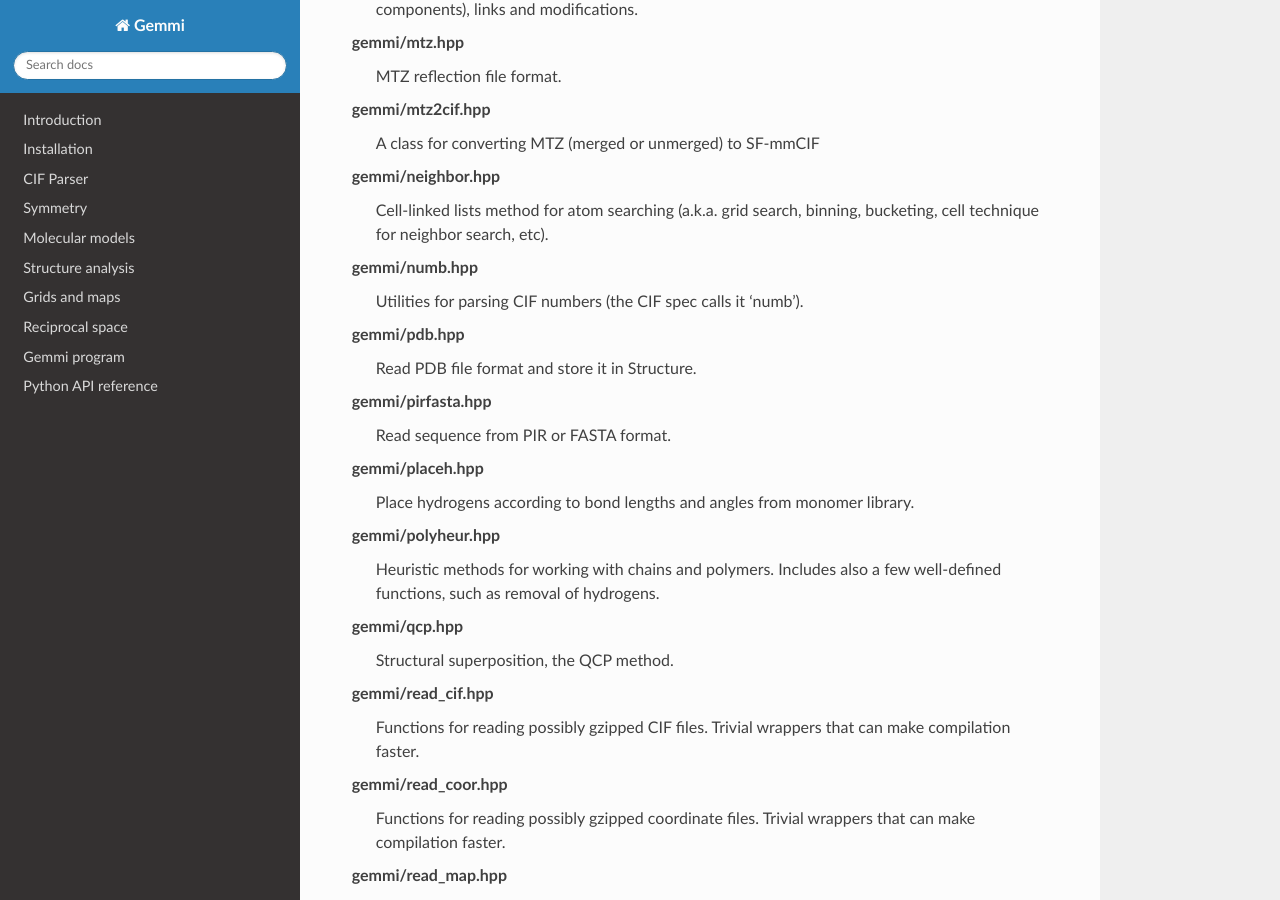
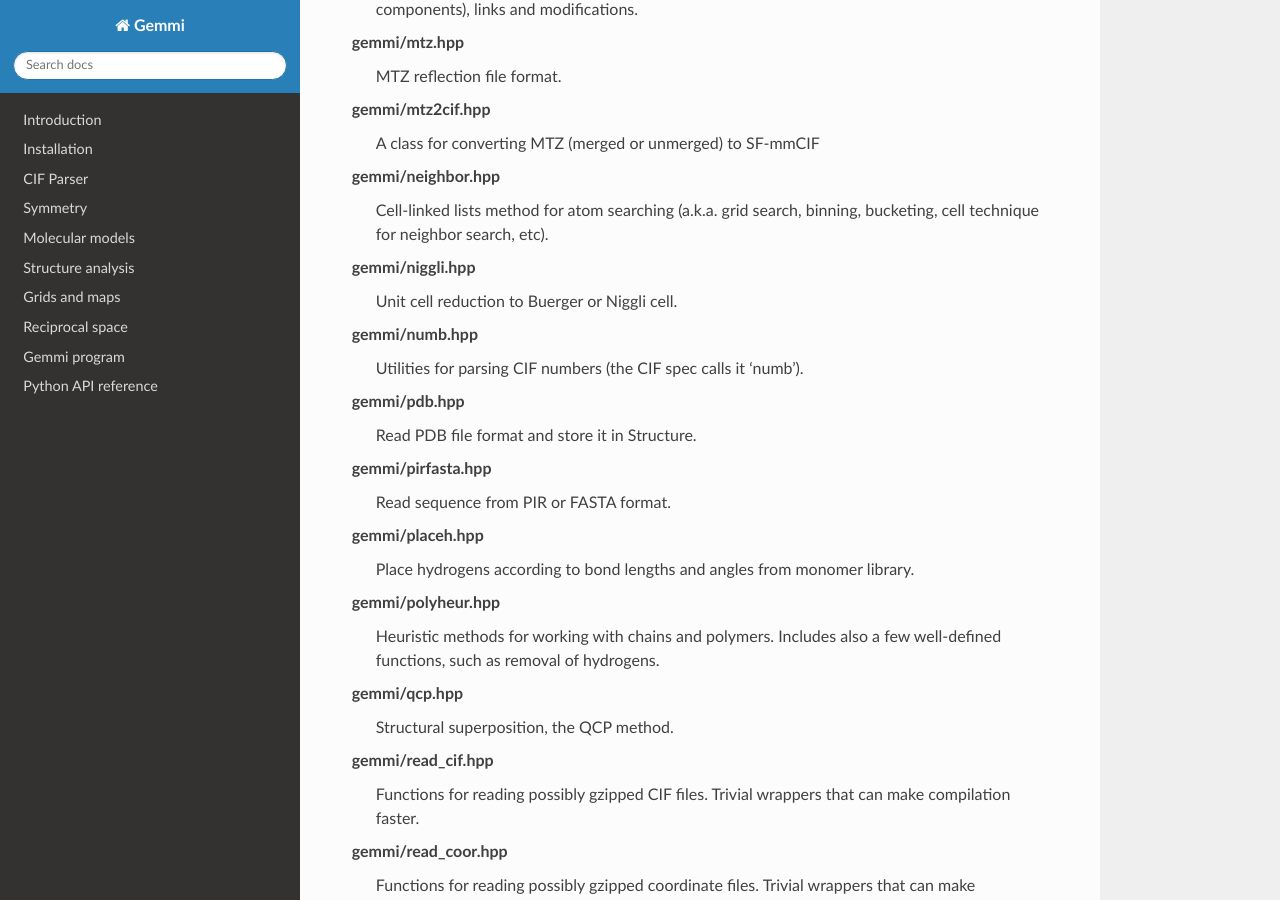
Before and after one commit to project-gemmi/gemmi, a Sphinx documentation site: the page built from docs/headers.rst, in a window 1280 px wide and 900 px high, scrolled down 3440 px. Built offline with Sphinx 7.4.7 and the Read the Docs theme 2.0.0, drawn with Linux system fonts in a browser that asks for light colours.

Commit message:
move unit cell reduction to a new file

```diff
--- a/docs/headers.rst
+++ b/docs/headers.rst
@@ -166,6 +166,9 @@ gemmi/neighbor.hpp
     Cell-linked lists method for atom searching (a.k.a. grid search, binning,
     bucketing, cell technique for neighbor search, etc).
 
+gemmi/niggli.hpp
+    Unit cell reduction to Buerger or Niggli cell.
+
 gemmi/numb.hpp
     Utilities for parsing CIF numbers (the CIF spec calls it 'numb').
 
```
Also changed, not shown: 2 other files.
